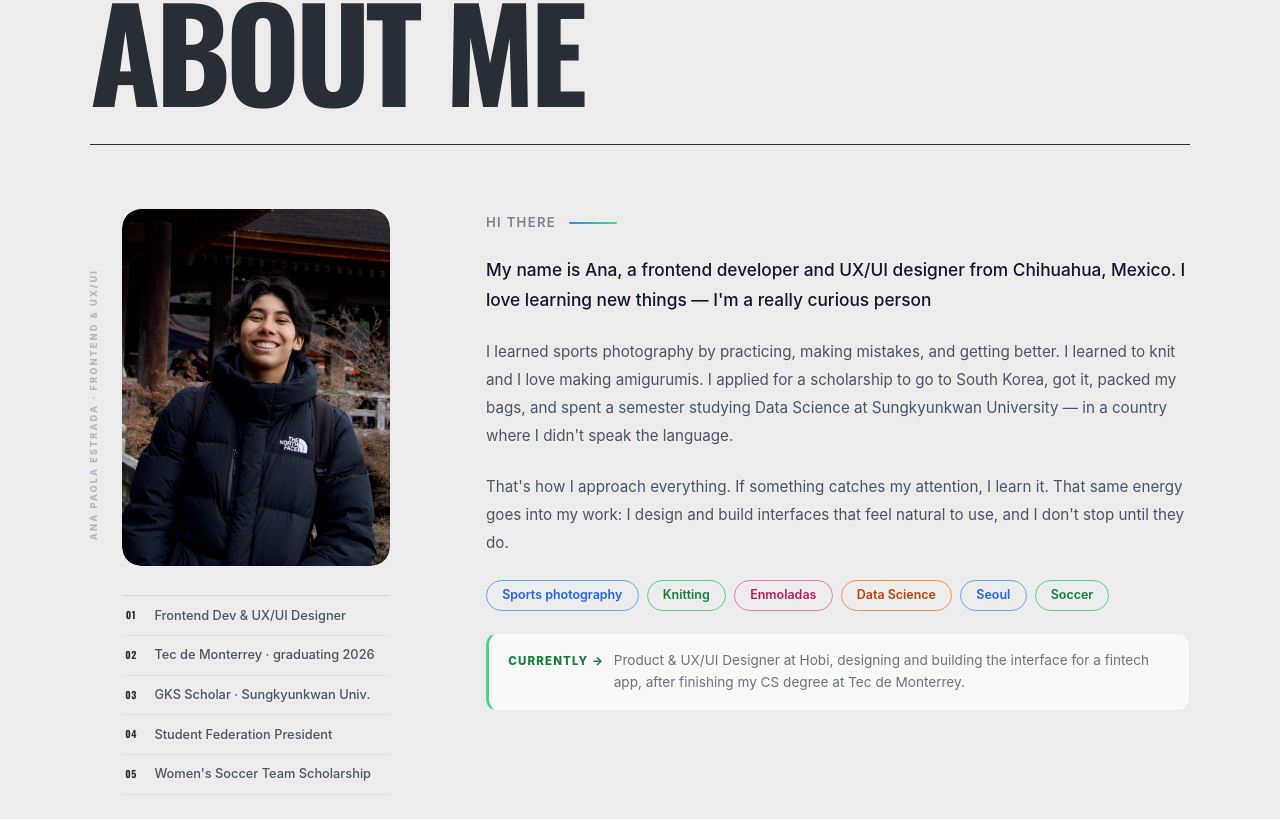
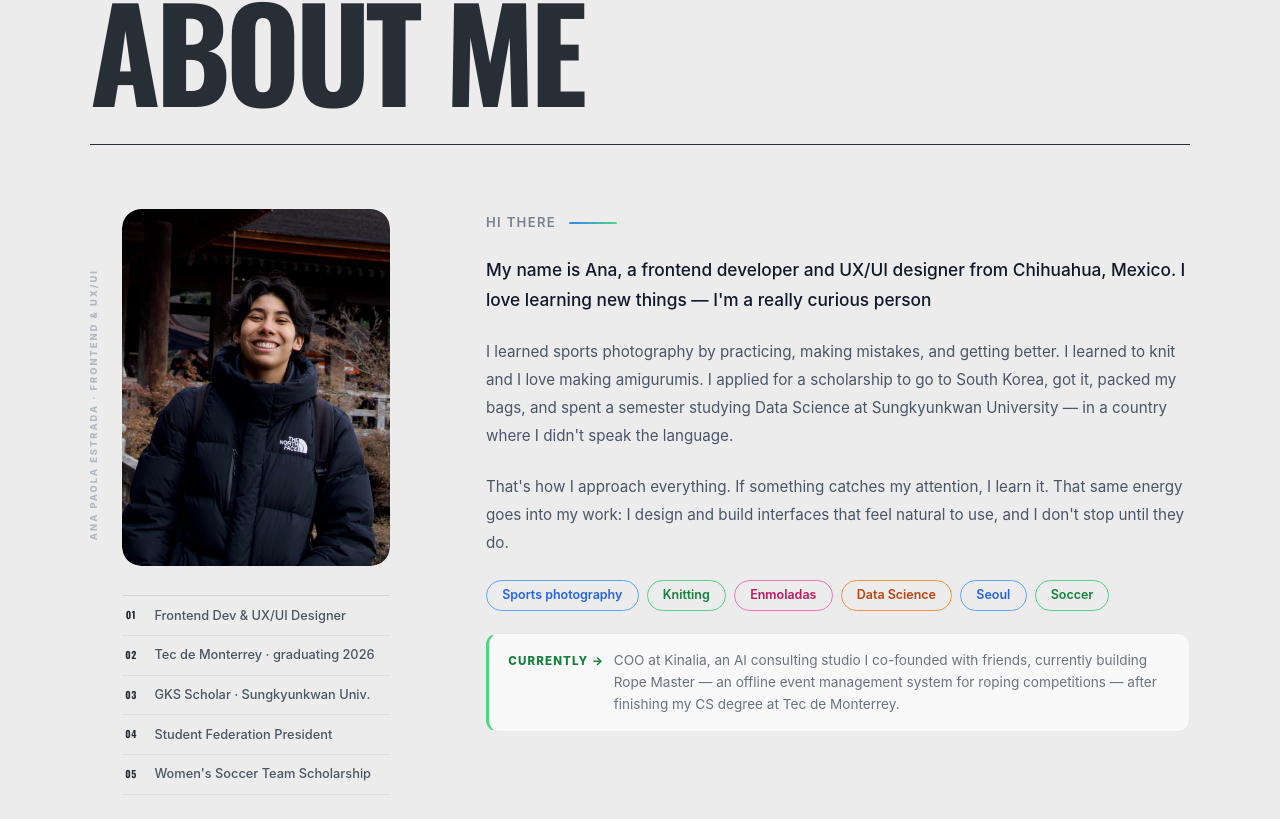
Before and after one commit to AnaEstrada-05/PersonalWebsite, a React app in the folder personal_website/: page / in a window 1280 px wide. Shown: the part 5319-6138 px from the top of the page. Built offline with nearby package versions, Linux system fonts and the light colour scheme; the HTML template or start-up script is replaced by a standard one.

Commit message:
Update About "currently" to reflect COO role at Kinalia
Replace outdated Hobi mention with current role: COO/co-founder at Kinalia, an AI consulting studio, working on Rope Master.

```diff
--- a/personal_website/src/i18n/translations.js
+++ b/personal_website/src/i18n/translations.js
@@ -38,7 +38,7 @@ export const t = {
         "Soccer",
       ],
       currentlyLabel: "Currently →",
-      currently: "Product & UX/UI Designer at Hobi, designing and building the interface for a fintech app, after finishing my CS degree at Tec de Monterrey.",
+      currently: "COO at Kinalia, an AI consulting studio I co-founded with friends, currently building Rope Master — an offline event management system for roping competitions — after finishing my CS degree at Tec de Monterrey.",
       miniList: [
         "Frontend Dev & UX/UI Designer",
         "Tec de Monterrey · graduating 2026",
@@ -243,7 +243,7 @@ export const t = {
         "Fútbol",
       ],
       currentlyLabel: "Actualmente →",
-      currently: "Product & UX/UI Designer en Hobi, diseñando y construyendo la interfaz de una app fintech, después de terminar mi carrera en Tec de Monterrey.",
+      currently: "COO en Kinalia, un estudio de consultoría de IA que cofundé con amigos, construyendo actualmente Rope Master — un sistema de gestión de eventos de lazo que funciona sin internet — después de terminar mi carrera en Tec de Monterrey.",
       miniList: [
         "Frontend Dev & UX/UI Designer",
         "Tec de Monterrey · graduación 2026",
```
